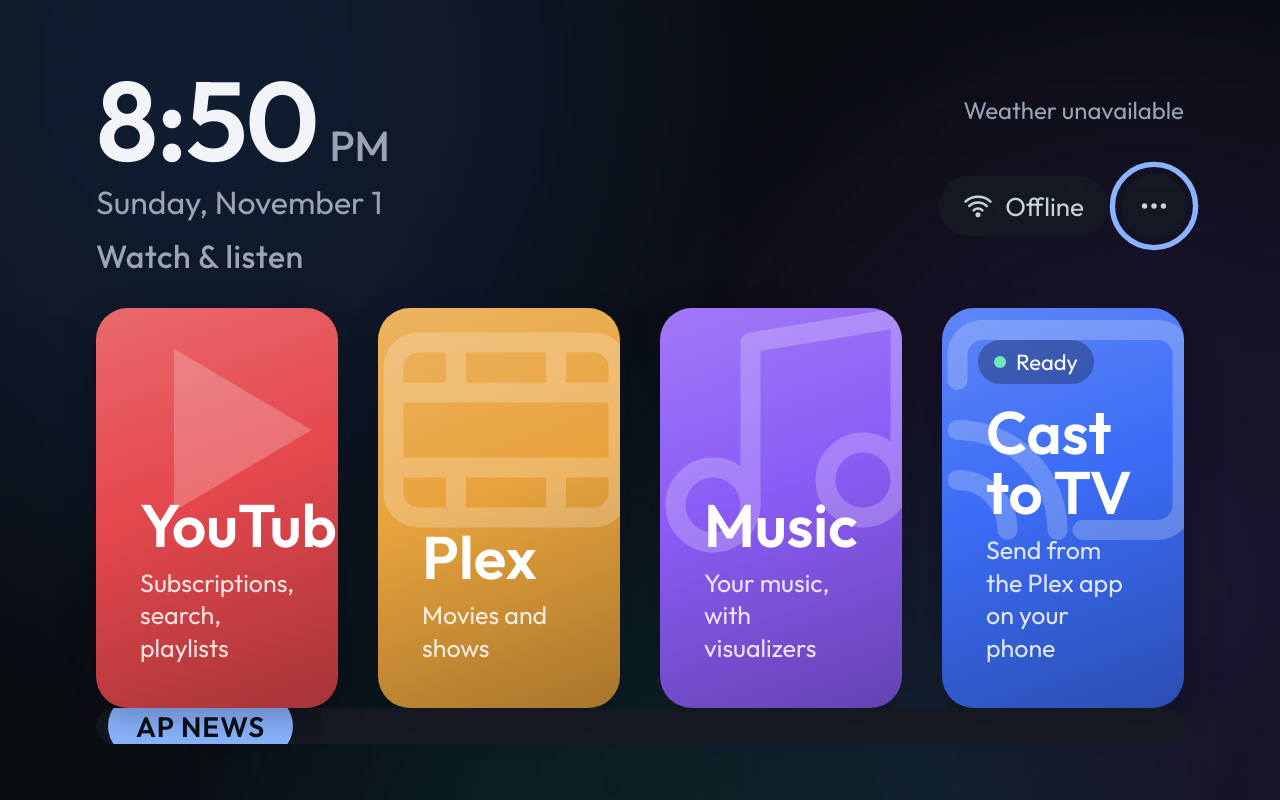
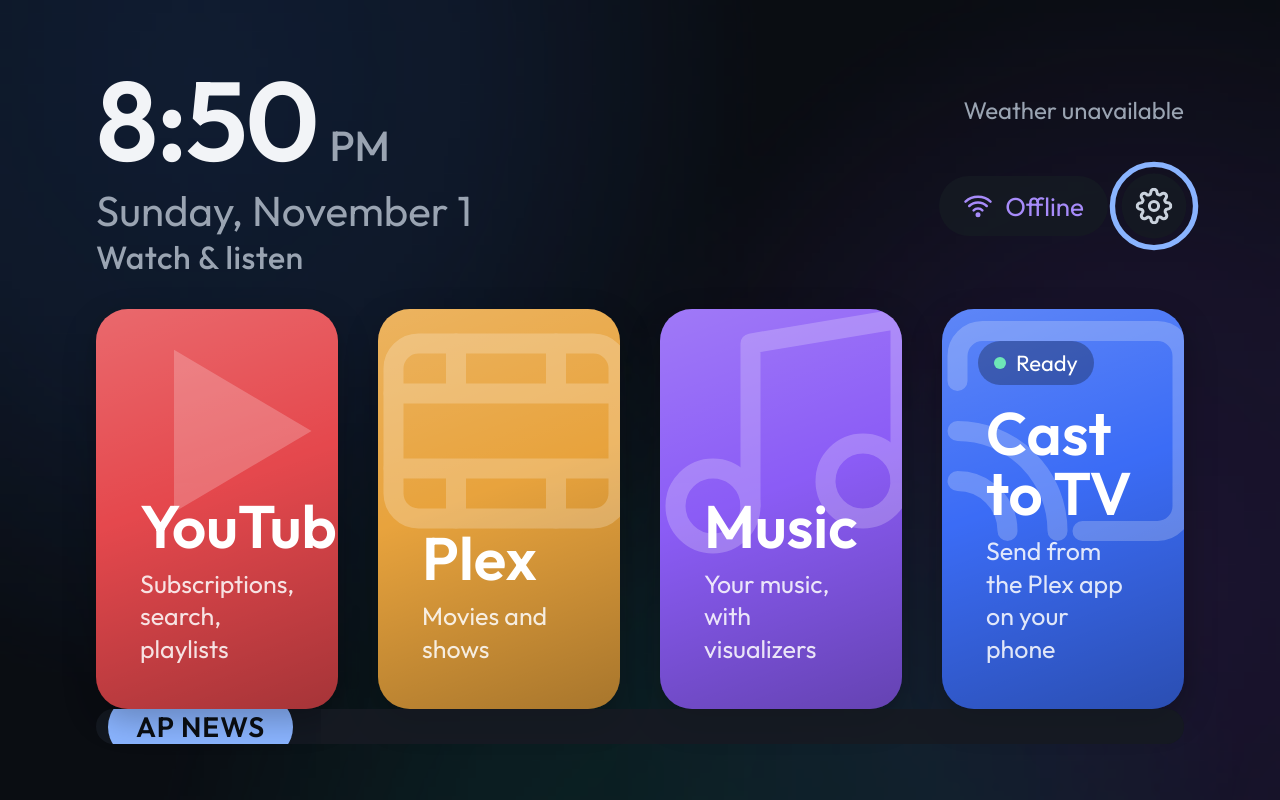
Before and after one commit to Kelsidavis/homebase, a browser extension: page ui/index.html in a window 1280 px wide. Drawn offline with Linux system fonts and the light colour scheme; no server answers.

Commit message:
Home screen: larger date and weather details, a gear for the menu, no Wi-Fi chip
The date (42 px) and the weather's condition and high/low line (38 and
32 px) are easier to read from across the room. The menu button shows a
gear rather than three dots, and the connection chip only appears, in
red, when the box is offline.

```diff
--- a/ui/app.css
+++ b/ui/app.css
@@ -171,6 +171,7 @@ body[data-wallpaper="art"] #wallpaper .ambient { opacity: 0.45; }
   transition: opacity 260ms ease, transform 320ms cubic-bezier(.2,.8,.2,1), visibility 0s;
 }
 
+.chip[hidden] { display: none; }
 .chip {
   display: inline-flex; align-items: center; gap: 12px; height: 60px; padding: 0 24px;
   border-radius: 999px; background: color-mix(in srgb, var(--surface) 85%, transparent);
@@ -201,13 +202,13 @@ body[data-wallpaper="art"] #wallpaper .ambient { opacity: 0.45; }
 .home-header { display: flex; justify-content: space-between; align-items: flex-start; }
 .clock { font-size: 112px; font-weight: 600; line-height: 1; letter-spacing: -2px; }
 .clock .ampm { font-size: 42px; font-weight: 500; color: var(--muted); margin-left: 12px; letter-spacing: 0; }
-.date { font-size: 32px; color: var(--muted); margin-top: 6px; }
+.date { font-size: 42px; color: var(--muted); margin-top: 8px; }
 .home-right { display: flex; flex-direction: column; align-items: flex-end; gap: 20px; }
 .weather { display: flex; align-items: center; gap: 24px; min-height: 92px; }
 .weather .temp { font-size: 88px; font-weight: 600; line-height: 1; letter-spacing: -2px; }
 .weather .cond { display: flex; flex-direction: column; gap: 6px; }
-.weather .cond .c1 { font-size: 30px; }
-.weather .cond .c2 { font-size: 24px; color: var(--muted); }
+.weather .cond .c1 { font-size: 38px; }
+.weather .cond .c2 { font-size: 32px; color: var(--muted); }
 .weather .hint { font-size: 24px; color: var(--muted); }
 .home-chips { display: flex; gap: 16px; align-items: center; }
 
--- a/ui/app.js
+++ b/ui/app.js
@@ -317,12 +317,18 @@ async function refreshNetworkChip() {
   try {
     const n = await api('/api/network');
     state.network = n;
-    const txt = n.wifi && n.wifi.connected ? n.wifi.ssid : n.ethernet && n.ethernet.connected ? 'Ethernet' : 'Offline';
-    $('#chip-net-text').textContent = txt;
-    $('#chip-net').style.color = txt === 'Offline' ? 'var(--hot)' : '';
+    const online = (n.wifi && n.wifi.connected) || (n.ethernet && n.ethernet.connected);
+    showOffline(!online);
   } catch {
-    $('#chip-net-text').textContent = 'Offline';
+    showOffline(true);
   }
+}
+
+// The home screen shows the connection only when there is none (in red): otherwise it is just clutter
+function showOffline(offline) {
+  $('#chip-net-text').textContent = 'Offline';
+  $('#chip-net').style.color = 'var(--hot)';
+  $('#chip-net').hidden = !offline;
 }
 
 let newsData = null;
--- a/ui/index.html
+++ b/ui/index.html
@@ -31,12 +31,12 @@
       <div class="home-right">
         <div class="weather" id="weather"></div>
         <div class="home-chips">
-          <span class="chip" id="chip-net">
+          <span class="chip" id="chip-net" hidden>
             <svg width="30" height="30" viewBox="0 0 24 24" fill="none" stroke="currentColor" stroke-width="2" stroke-linecap="round" stroke-linejoin="round" aria-hidden="true"><path d="M2 8.5a15 15 0 0 1 20 0"/><path d="M5 12a10 10 0 0 1 14 0"/><path d="M8.5 15.5a5 5 0 0 1 7 0"/><circle cx="12" cy="19" r="1"/></svg>
             <span id="chip-net-text">…</span>
           </span>
           <button class="icon-btn" id="menu-btn" aria-label="Settings and power" aria-haspopup="menu" aria-expanded="false">
-            <svg width="30" height="30" viewBox="0 0 24 24" fill="currentColor" aria-hidden="true"><circle cx="5" cy="12" r="2"/><circle cx="12" cy="12" r="2"/><circle cx="19" cy="12" r="2"/></svg>
+            <svg width="34" height="34" viewBox="0 0 24 24" fill="none" stroke="currentColor" stroke-width="2" stroke-linecap="round" stroke-linejoin="round" aria-hidden="true"><circle cx="12" cy="12" r="3"/><path d="M19.4 15a1.65 1.65 0 0 0 .33 1.82l.06.06a2 2 0 1 1-2.83 2.83l-.06-.06a1.65 1.65 0 0 0-1.82-.33 1.65 1.65 0 0 0-1 1.51V21a2 2 0 1 1-4 0v-.09a1.65 1.65 0 0 0-1.08-1.51 1.65 1.65 0 0 0-1.82.33l-.06.06a2 2 0 1 1-2.83-2.83l.06-.06a1.65 1.65 0 0 0 .33-1.82 1.65 1.65 0 0 0-1.51-1H3a2 2 0 1 1 0-4h.09a1.65 1.65 0 0 0 1.51-1.08 1.65 1.65 0 0 0-.33-1.82l-.06-.06a2 2 0 1 1 2.83-2.83l.06.06a1.65 1.65 0 0 0 1.82.33h0a1.65 1.65 0 0 0 1-1.51V3a2 2 0 1 1 4 0v.09a1.65 1.65 0 0 0 1 1.51h0a1.65 1.65 0 0 0 1.82-.33l.06-.06a2 2 0 1 1 2.83 2.83l-.06.06a1.65 1.65 0 0 0-.33 1.82v0a1.65 1.65 0 0 0 1.51 1H21a2 2 0 1 1 0 4h-.09a1.65 1.65 0 0 0-1.51 1z"/></svg>
           </button>
         </div>
       </div>
```
